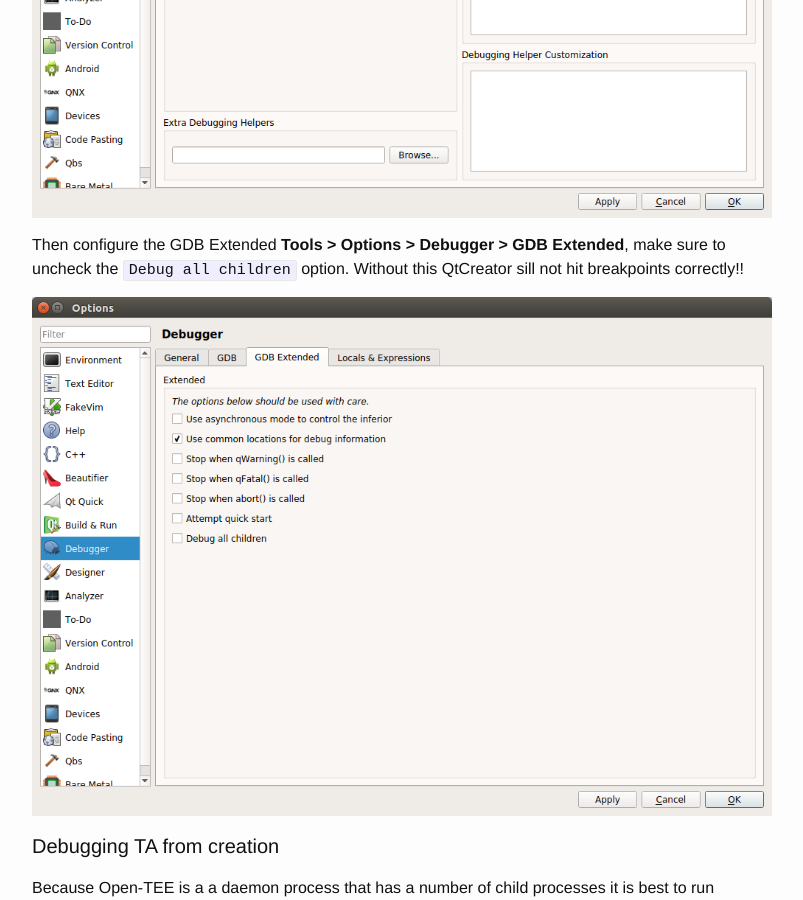
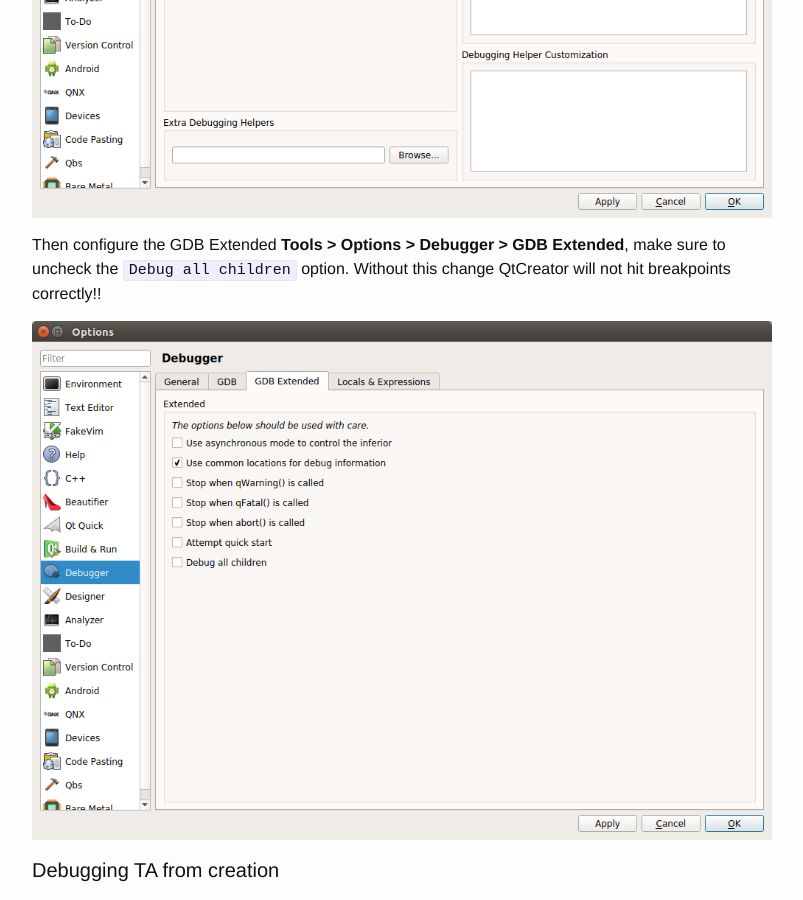
Before and after one commit to Open-TEE/Open-Tee.github.io, a Jekyll site: the page built from _posts/2015-10-10-qtcreator.md, in a window 1280 px wide and 900 px high, scrolled down 4162 px. Shown: the whole window, without its empty margins (238-1041 px from the left). Built offline with Jekyll 4.4.1, drawn with Linux system fonts in a browser that asks for light colours.

Commit message:
Fix the wording related to the Debug all children tag
Signed-off-by: Brian Mcgillion <brian.mcgillion@intel.com>

```diff
--- a/_posts/2015-10-10-qtcreator.md
+++ b/_posts/2015-10-10-qtcreator.md
@@ -76,7 +76,7 @@ Start by configuring GDB **Tools > Options > Debugger > GDB**, add `set follow-f
 
 ![GDB Startup Commands](http://open-tee.github.io/images/startup_commands.png)
 
-Then configure the GDB Extended **Tools > Options > Debugger > GDB Extended**, make sure to uncheck the `Debug all children` option. Without this QtCreator sill not hit breakpoints correctly!!
+Then configure the GDB Extended **Tools > Options > Debugger > GDB Extended**, make sure to uncheck the `Debug all children` option. Without this change QtCreator will not hit breakpoints correctly!!
 
 ![GDB Extended Commands](http://open-tee.github.io/images/GDB_extended.png)
 
```
